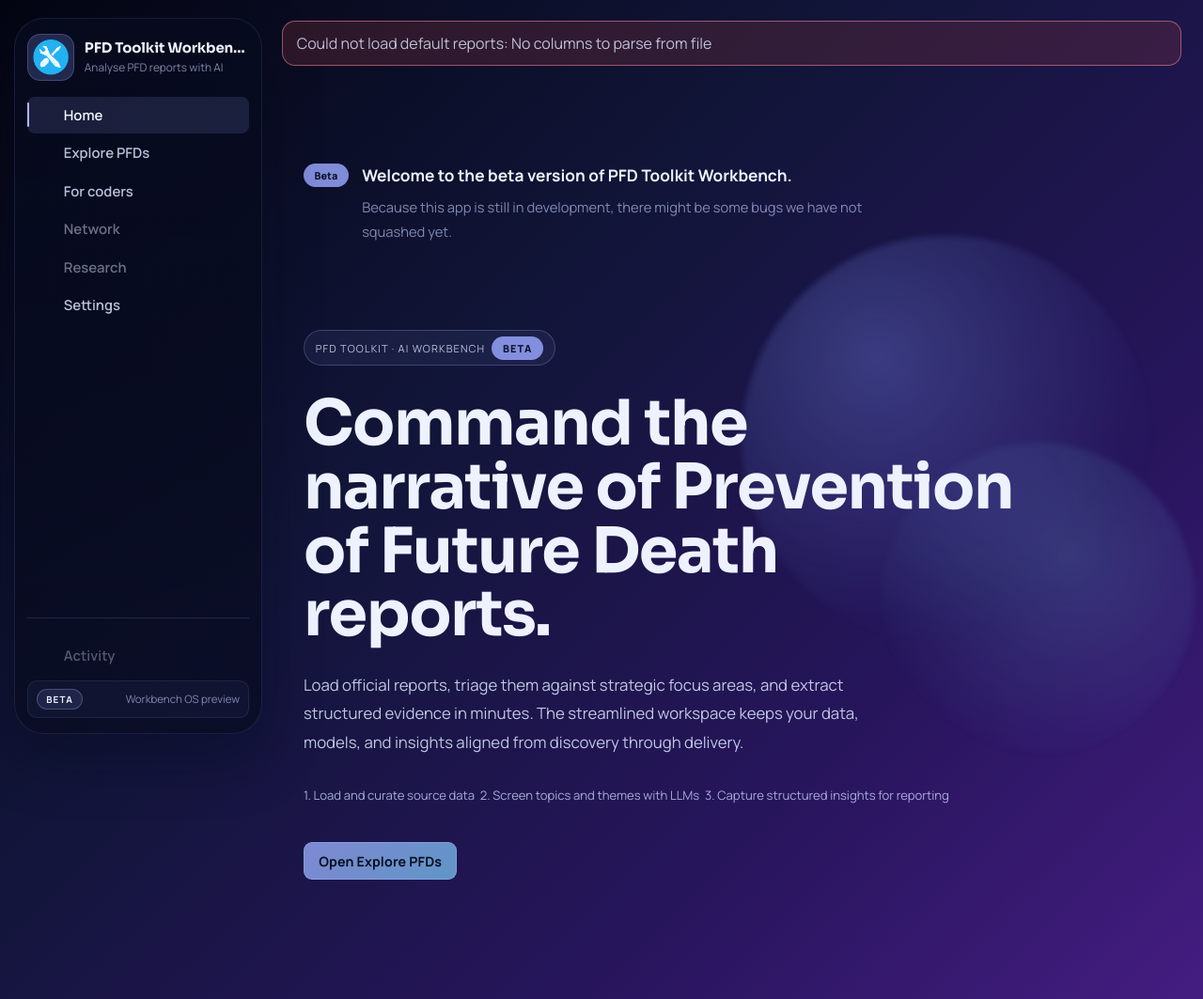
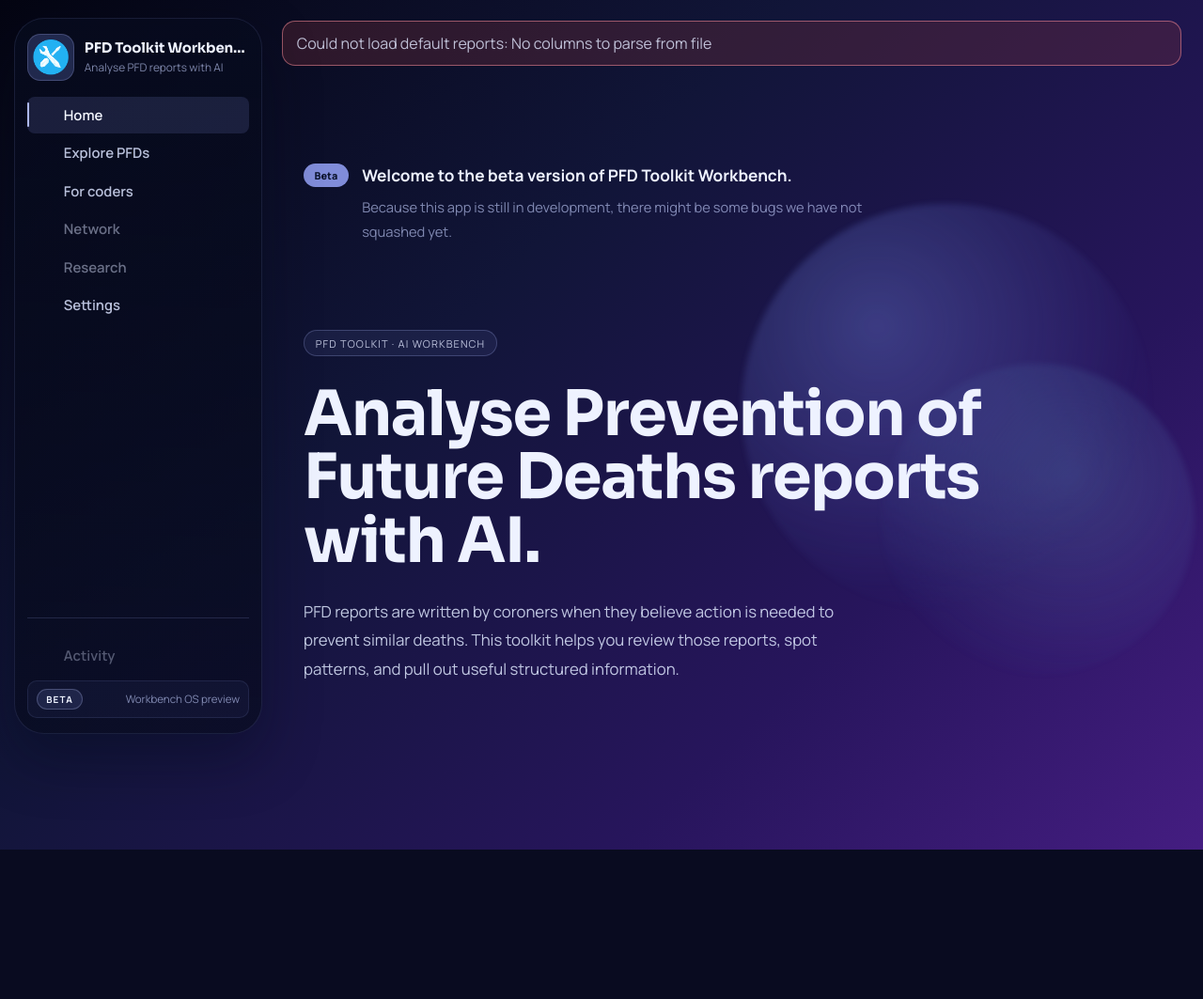
Before and after one commit to Sam-Osian/PFD-toolkit, a Django app: page / in a window 1280 px wide. Shown: the whole page at 94% size. After the commit the page ends 904 px from the top, so only its background shows below. Run offline with Django 5.2, Linux system fonts and the light colour scheme; data that the repository does not hold is empty; some libraries are stand-ins or nearby versions.

Commit message:
Tweak homepage

```diff
--- a/django_workbench/workbench/templates/workbench/home.html
+++ b/django_workbench/workbench/templates/workbench/home.html
@@ -16,18 +16,12 @@
         </div>
 
         <div class="home-hero">
-            <span class="home-kicker">PFD Toolkit · AI Workbench <span class="hero-badge-beta">Beta</span></span>
-            <h1>Command the narrative of Prevention of Future Death reports.</h1>
+            <span class="home-kicker">PFD Toolkit · AI Workbench</span>
+            <h1>Analyse Prevention of Future Deaths reports with AI.</h1>
             <p>
-                Load official reports, triage them against strategic focus areas, and extract structured evidence in minutes.
-                The streamlined workspace keeps your data, models, and insights aligned from discovery through delivery.
+                PFD reports are written by coroners when they believe action is needed to prevent similar deaths.
+                This toolkit helps you review those reports, spot patterns, and pull out useful structured information.
             </p>
-            <div class="hero-checklist">
-                <span class="hero-pill">1. Load and curate source data</span>
-                <span class="hero-pill">2. Screen topics and themes with LLMs</span>
-                <span class="hero-pill">3. Capture structured insights for reporting</span>
-            </div>
-            <a href="{% url 'workbench:explore' %}" class="button button-primary hero-cta">Open Explore PFDs</a>
         </div>
 
         <div class="home-atmosphere" aria-hidden="true">
```
